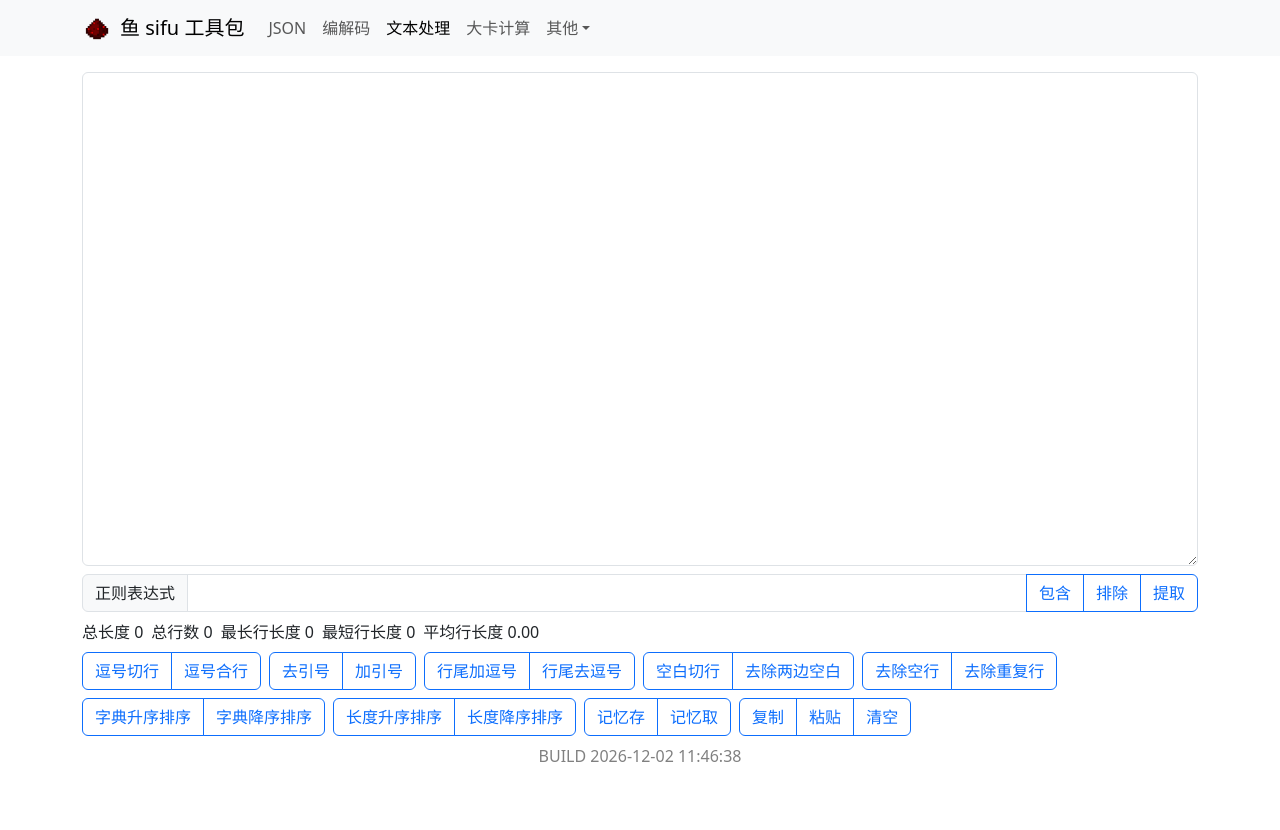
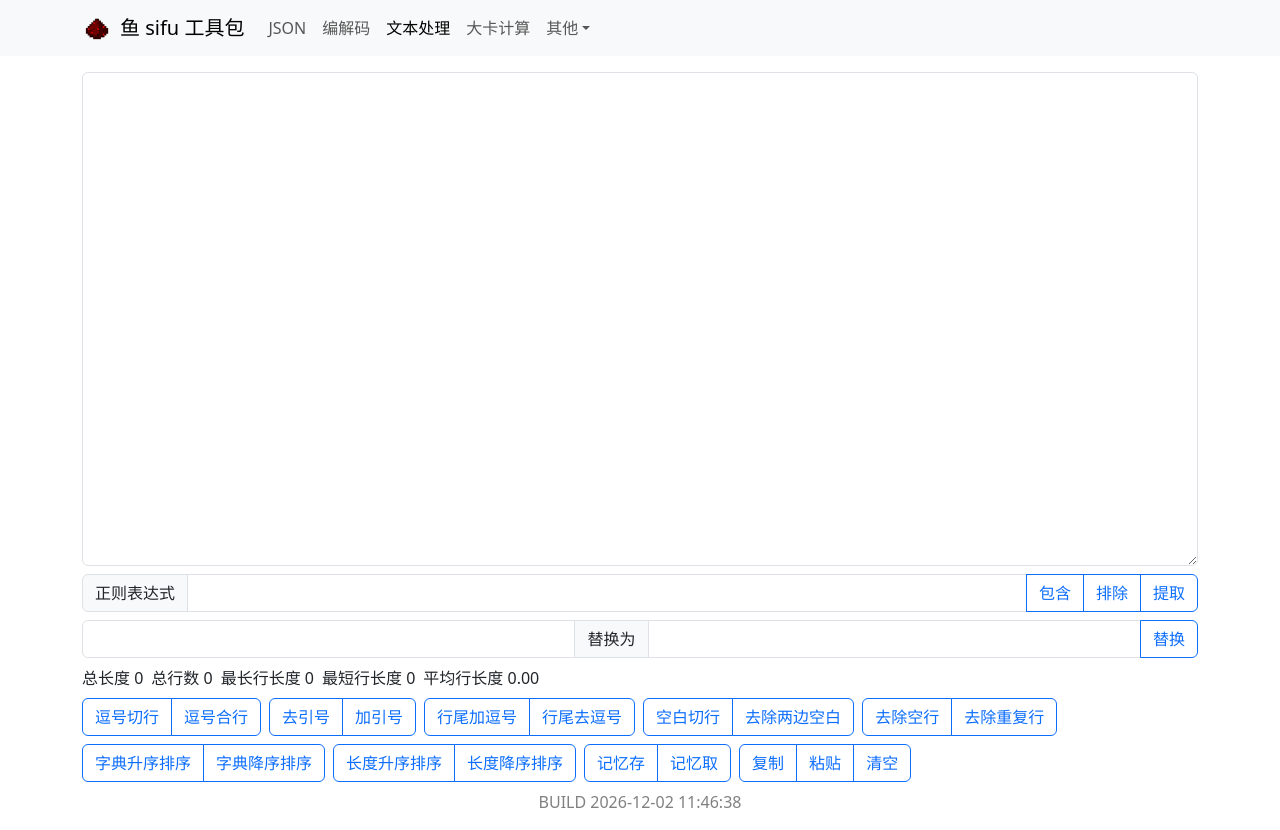
Before and after one commit to zjyl1994/my-web-tools, a React (Vite) app: page /textproc in a window 1280 px wide. Before the commit the page ends 800 px from the top, so only its background shows below. Built offline with nearby package versions, Linux system fonts and the light colour scheme.

Commit message:
add replace text

```diff
--- a/src/pages/textproc/index.tsx
+++ b/src/pages/textproc/index.tsx
@@ -12,7 +12,7 @@ import {
     add_comma_suffix, remove_comma_suffix,
     nums_average, nums_max, nums_min,
     sort_asc, sort_desc, sort_len_asc, sort_len_desc,
-    regex_filter_lines, regex_extract_lines,
+    regex_filter_lines, regex_extract_lines, text_replace,
 } from './utils';
 import { useMemo, useState } from 'react';
 import { toast } from 'react-toastify';
@@ -21,6 +21,8 @@ import { toast } from 'react-toastify';
 const TextProcPage: React.FC = () => {
     const { value, setValue, action, copy, paste } = useBasic('');
     const [regexValue, setRegexValue] = useState('');
+    const [replaceSourceValue, setReplaceSourceValue] = useState('');
+    const [replaceDestinationValue, setReplaceDestinationValue] = useState('');
 
     const valueLines = useMemo(() => value.split('\n').map(x => x.trim()).filter(x => x.length > 0), [value]);
     const valueLinesLength = useMemo(() => valueLines.map(x => x.length), [valueLines]);
@@ -46,6 +48,12 @@ const TextProcPage: React.FC = () => {
                 <Button variant="outline-primary" onClick={action(regex_filter_lines(regexValue, true))} title="删除符合正则的行">排除</Button>
                 <Button variant="outline-primary" onClick={action(regex_extract_lines(regexValue))} title="提取正则匹配到的组为 Excel 文本">提取</Button>
 
+            </InputGroup>
+            <InputGroup className="mt-2">
+                <Form.Control onChange={e => setReplaceSourceValue(e.target.value)} spellCheck={false} />
+                <InputGroup.Text>替换为</InputGroup.Text>
+                <Form.Control onChange={e => setReplaceDestinationValue(e.target.value)} spellCheck={false} />
+                <Button variant="outline-primary" onClick={action(text_replace(replaceSourceValue, replaceDestinationValue))}>替换</Button>
             </InputGroup>
 
             <div className="mt-2">
--- a/src/pages/textproc/utils.ts
+++ b/src/pages/textproc/utils.ts
@@ -49,3 +49,5 @@ export const regex_extract_lines = (regex: string) => (data: string) => {
 
     return proc_lines(list => list.map(line => line_proc(line)).filter(x => x.length > 0))(data);
 };
+
+export const text_replace = (from: string, to: string) => proc_lines(list => list.map(x => x.replaceAll(from, to)));
```
